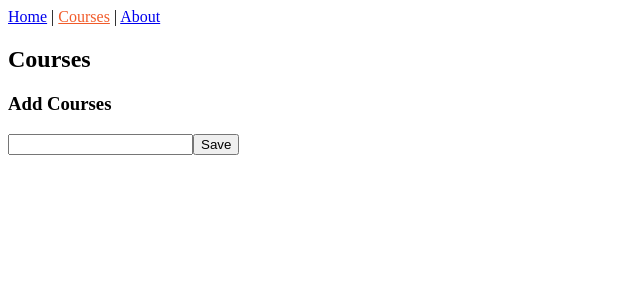
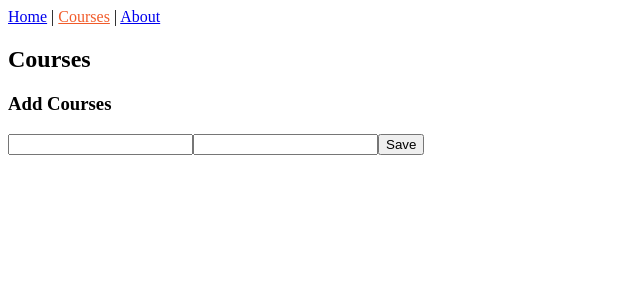
Before and after one commit to ParthPatel133/react-redux-app, a React (Create React App) app: page /courses in a window 1280 px wide. Shown: the top 300 px of the page, without its empty margins (0-640 px from the left). Built offline with nearby package versions, Linux system fonts and the light colour scheme; what redux-immutable-state-invariant would draw is missing.

Commit message:
form data to redux

```diff
--- a/src/components/courses/CoursesPage.js
+++ b/src/components/courses/CoursesPage.js
@@ -4,18 +4,24 @@ import {useDispatch, useSelector} from 'react-redux';
 import {createCourse} from '../../redux/actions/courseActions';
 
 const CoursesPage = () => {
-  const [courseTitle, setCourseTitle] = useState('');
+  const [courseState, setCourseState] = useState({
+    title: '',
+    description: '',
+  });
   const dispatch = useDispatch();
   const courses = useSelector((state) => state.courses);
 
   const handleChange = (e) => {
-    setCourseTitle(e.target.value);
+    setCourseState({
+      ...courseState,
+      [e.target.name]: e.target.value,
+    });
   };
 
   const handleSubmit = (e) => {
     e.preventDefault();
-    dispatch(createCourse(courseTitle));
-    setCourseTitle('');
+    dispatch(createCourse(courseState));
+    setCourseState({title: '', description: ''});
   };
 
   return (
@@ -23,12 +29,28 @@ const CoursesPage = () => {
       <form onSubmit={handleSubmit}>
         <h2>Courses</h2>
         <h3>Add Courses</h3>
-        <input type='text' onChange={handleChange} value={courseTitle} />
+        <input
+          type='text'
+          name='title'
+          onChange={handleChange}
+          value={courseState.title}
+        />
+        <input
+          type='text'
+          name='description'
+          value={courseState.description}
+          onChange={handleChange}
+        />
+
         <input type='submit' value='Save' />
-        {courses.map((course) => (
-          <div key={course}>{course}</div>
-        ))}
       </form>
+      {courses.map((course) => (
+        <div key={course.title}>
+          <div>TITLE: {course.title}</div>
+          <div> DES: {course.description}</div>
+          <br />
+        </div>
+      ))}
     </div>
   );
 };
--- a/src/redux/actions/courseActions.js
+++ b/src/redux/actions/courseActions.js
@@ -1,8 +1,10 @@
-export const createCourse = (courseTitle) => {
+export const createCourse = (course) => {
   return {
     type: 'CREATE_COURSE',
     payload: {
-      courseTitle,
+      course,
+      // title,
+      // description,
     },
   };
 };
--- a/src/redux/reducers/courseReducer.js
+++ b/src/redux/reducers/courseReducer.js
@@ -1,6 +1,7 @@
 const initState = {
   course: {
     title: '',
+    description: '',
   },
 };
 
@@ -8,7 +9,16 @@ const courseReducer = (state = [], action) => {
   // const courseReducer = (state = initState, action) => {
   switch (action.type) {
     case 'CREATE_COURSE':
-      return [...state, action.payload.courseTitle];
+      return [...state, action.payload.course];
+    // return {
+    //   ...state,
+    //   course: {
+    //     ...state.course,
+    //     title: action.payload.title,
+    //     description: action.payload.description,
+    //   },
+    // };
+    // return [...state, action.payload.courseTitle];
     // return {
     //   ...state,
     //   course: [state.course, action.payload.course],
```
Also changed, not shown: 1 other file (tests, documents, lock files or other folders).
